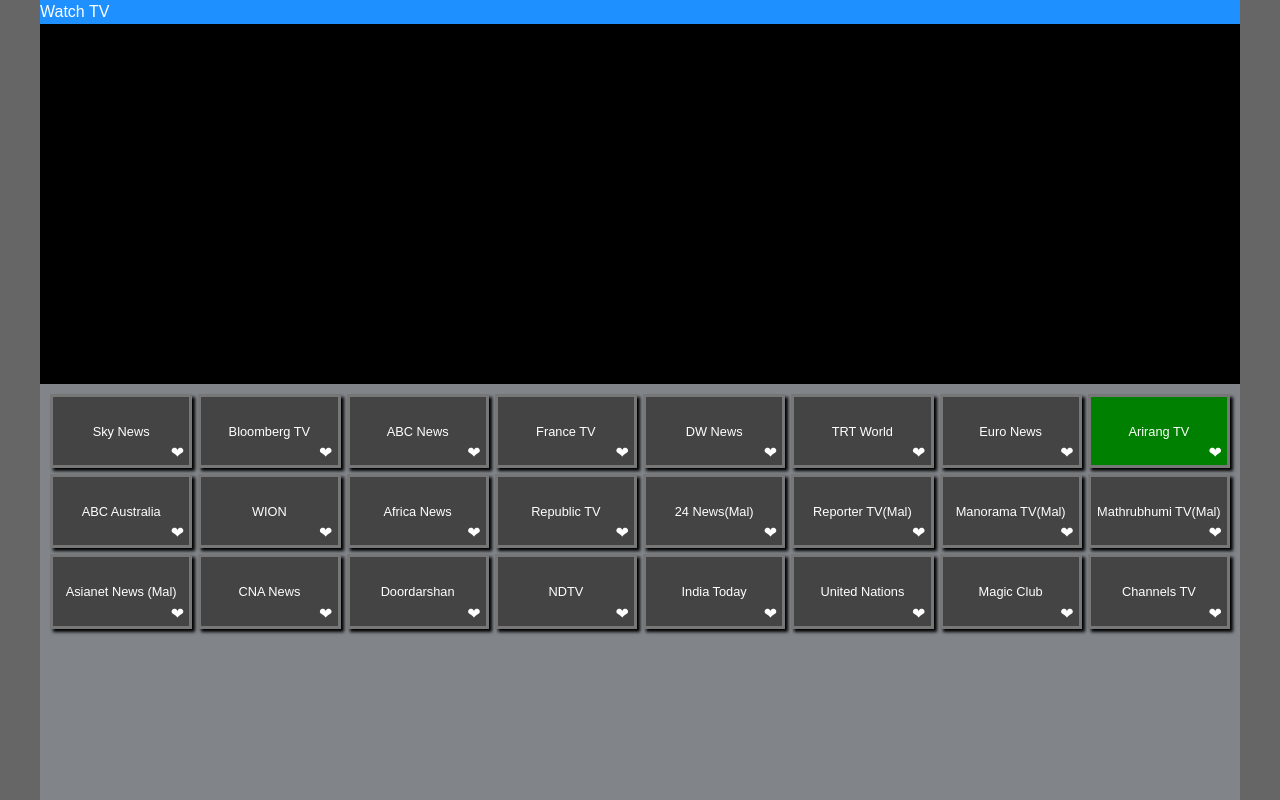
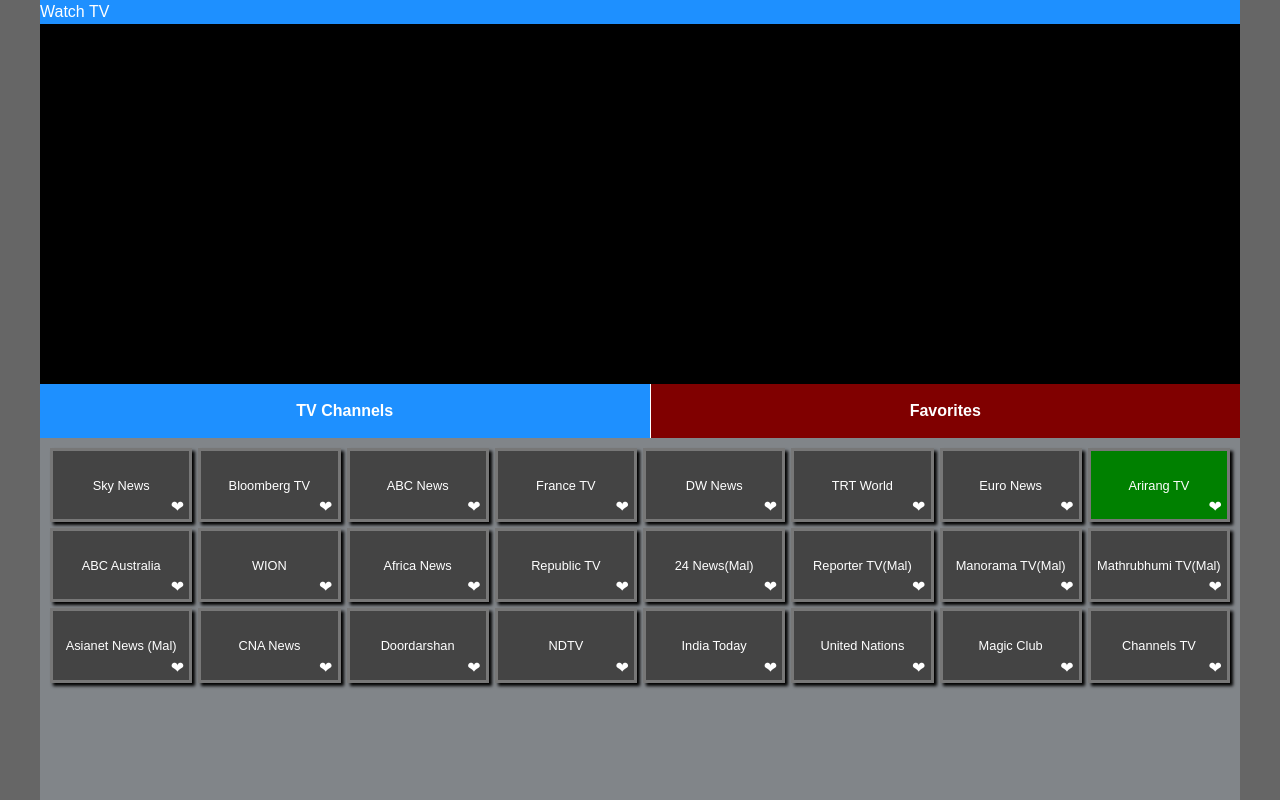
Before and after one commit to noothanpanthayi/mediaserver, a React (Vite) app: page / in a window 1280 px wide. Shown: the top 800 px of the page. Built offline with nearby package versions, Linux system fonts and the light colour scheme.

Commit message:
channelsection

```diff
--- a/src/pages/dashboard/Dashboard.module.css
+++ b/src/pages/dashboard/Dashboard.module.css
@@ -61,7 +61,7 @@
 
 
 .channelSection {
-    margin:350px auto;
+    margin:384px auto;
     background-color: #818589;
     height: 100vh;
 }
@@ -116,7 +116,7 @@
 .tvTxt {
     display:flex;
     flex:1;
-    padding:5px;
+    padding:15px;
     align-items: center;
     justify-content: center;
     background-color: dodgerblue;
@@ -125,6 +125,7 @@
 .favTxt {
     flex:1;
     display:flex;
+    padding:15px;
     padding:5px;
     align-items: center;
     justify-content: center;
```
